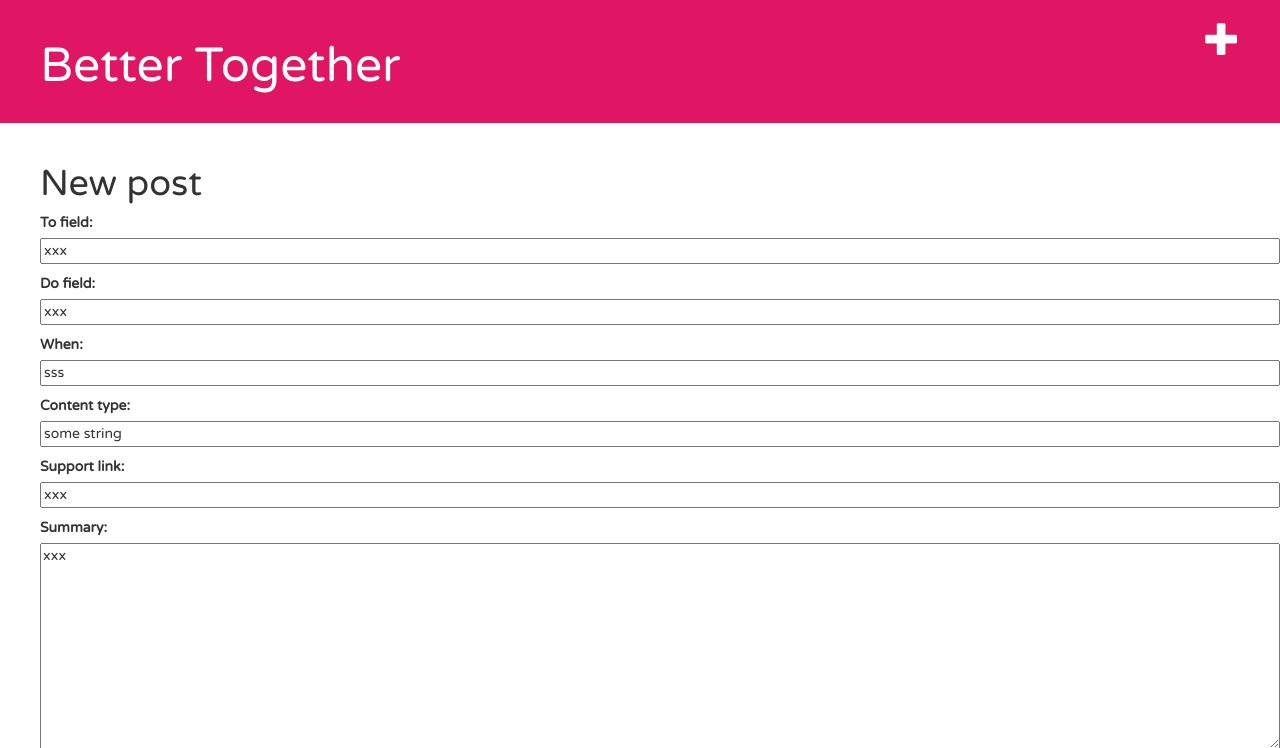
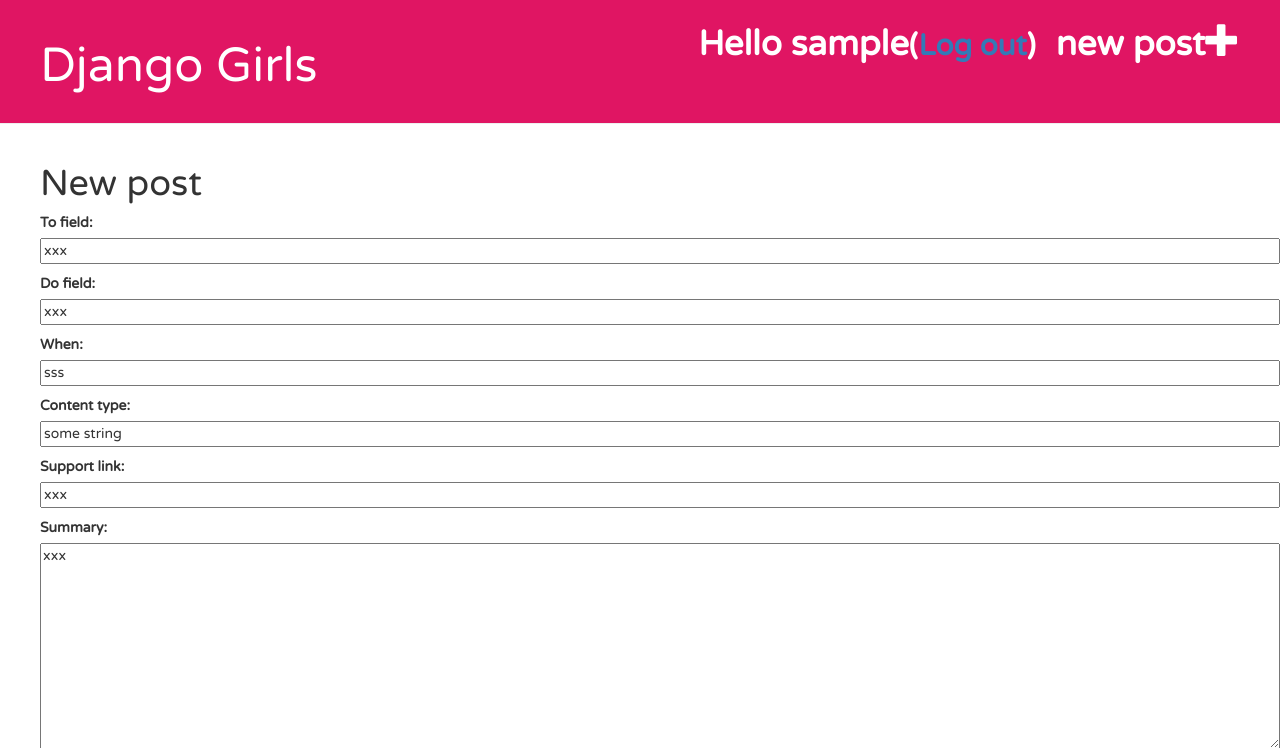
Before and after one commit to mhinckley/my-site, a Django app: page /post/new/ in a window 1280 px wide. Shown: the top 748 px of the page. Run offline with Django 3.2, Linux system fonts and the light colour scheme; the visitor is signed in with stand-in values (Sample User, id 1); some libraries are stand-ins or nearby versions.

Commit message:
Added user registration and login

```diff
--- a/board/forms.py
+++ b/board/forms.py
@@ -1,8 +1,19 @@
 from django import forms
 from .models import Post
+from django.contrib.auth.models import User
+
 
 class PostForm(forms.ModelForm):
 
     class Meta:
         model = Post
         fields = ('to_field','do_field','when','content_type', 'support_link', 'summary')
+
+
+
+class UserForm(forms.ModelForm):
+    password = forms.CharField(widget=forms.PasswordInput())
+
+    class Meta:
+        model = User
+        fields = ('username', 'email', 'password')
--- a/board/templates/board/base.html
+++ b/board/templates/board/base.html
@@ -10,11 +10,12 @@
     <body>
         <div class="page-header">
             {% if user.is_authenticated %}
-            <a href="{% url 'post_new' %}" class="top-menu"><span class="glyphicon glyphicon-plus"></span></a>
+            <a href="{% url 'post_new' %}" class="top-menu">new post<span class="glyphicon glyphicon-plus"></span></a>
+            <p class="top-menu">Hello {{ user.username }}<small>(<a href="{% url 'logout' %}">Log out</a>)</small></p>
             {% else %}
             <a href="{% url 'login' %}" class="top-menu"><span class="glyphicon glyphicon-lock"></span></a>
             {% endif %}
-            <h1><a href="{% url 'board.views.post_list' %}">Better Together</a></h1>
+            <h1><a href="{% url 'board.views.post_list' %}">Django Girls</a></h1>
         </div>
         <div class="content">
             <div class="row">
--- a/board/urls.py
+++ b/board/urls.py
@@ -9,7 +9,11 @@ urlpatterns = [
     url(r'^post/when/(?P<when>[a-zA-Z ]+)/$', views.remember_posts, name='remember_posts'),
     url(r'^post/user/(?P<author>[a-zA-Z]+)/$', views.user_posts, name='user_posts'),
     url(r'^post/to_field/(?P<to_field>[a-zA-Z ]+)/$', views.to_posts, name='to_posts'),
+    url(r'^register/$', views.register, name='register'), # ADD NEW PATTERN!
 ]
+
+
+
 
 # content_type above links to the parameter in the view function
 # third is the name of the view
--- a/board/views.py
+++ b/board/views.py
@@ -1,9 +1,13 @@
-from django.shortcuts import render
+from django.shortcuts import render, redirect, render, get_object_or_404
 from django.utils import timezone
 from .models import Post
-from django.shortcuts import render, get_object_or_404
 from .forms import PostForm
-from django.shortcuts import redirect
+from django.http import HttpResponseRedirect, HttpResponse
+from django.contrib.auth import authenticate, login
+from django.contrib.auth.decorators import login_required
+from django.contrib.auth.forms import UserCreationForm
+
+
 
 def post_list(request):
     posts = Post.objects.filter(published_date__lte=timezone.now()).order_by('-published_date')
@@ -42,7 +46,57 @@ def to_posts(request, to_field):
     posts = Post.objects.filter(to_field=to_field).order_by('-published_date')
     return render(request, 'board/post_list.html', {'posts': posts})
 
-
 #Parameters in the def are recieved from the url
 #Second argument in return defines which template
 #Third argument in return function defines what object will be available in the templates
+
+
+def register(request):
+    if request.method == 'POST':
+        form = UserCreationForm(request.POST)
+        if form.is_valid():
+            new_user = form.save()
+            return HttpResponseRedirect("/")
+    else:
+        form = UserCreationForm()
+    return render(request, "registration/register.html", {
+        'form': form,
+    })
+
+
+def user_login(request):
+    # If the request is a HTTP POST, try to pull out the relevant information.
+    if request.method == 'POST':
+        # Gather the username and password provided by the user.
+        # This information is obtained from the login form.
+        username = request.POST['username']
+        password = request.POST['password']
+
+        # Use Django's machinery to attempt to see if the username/password
+        # combination is valid - a User object is returned if it is.
+        user = authenticate(username=username, password=password)
+
+        # If we have a User object, the details are correct.
+        # If None (Python's way of representing the absence of a value), no user
+        # with matching credentials was found.
+        if user:
+            # Is the account active? It could have been disabled.
+            if user.is_active:
+                # If the account is valid and active, we can log the user in.
+                # We'll send the user back to the homepage.
+                login(request, user)
+                return HttpResponseRedirect('post_list.html')
+            else:
+                # An inactive account was used - no logging in!
+                return HttpResponse("Your account is disabled.")
+        else:
+            # Bad login details were provided. So we can't log the user in.
+            print "Invalid login details: {0}, {1}".format(username, password)
+            return HttpResponse("Invalid login details supplied.")
+
+    # The request is not a HTTP POST, so display the login form.
+    # This scenario would most likely be a HTTP GET.
+    else:
+        # No context variables to pass to the template system, hence the
+        # blank dictionary object...
+        return render(request, 'registration/login.html', {})
--- a/mysite/urls.py
+++ b/mysite/urls.py
@@ -6,7 +6,7 @@ admin.autodiscover()
 
 urlpatterns = patterns('',
     url(r'^admin/', include(admin.site.urls)),
-    url(r'^accounts/login/$', views.login, name='login'),
-    url(r'^accounts/logout/$', views.logout, name='logout', kwargs={'next_page': '/'}),
+    url(r'^login/$', views.login, name='login'),
+    url(r'^logout/$', views.logout, name='logout', kwargs={'next_page': '/'}),
     url(r'', include('board.urls')),
 )
```
Also changed, not shown: board/templates/board/login.html (deleted, +0 -18 lines), board/templates/registration/register.html (added, +13 -0 lines), board/models.py (line endings or trailing spaces), mysite/settings.py (line endings or trailing spaces).
